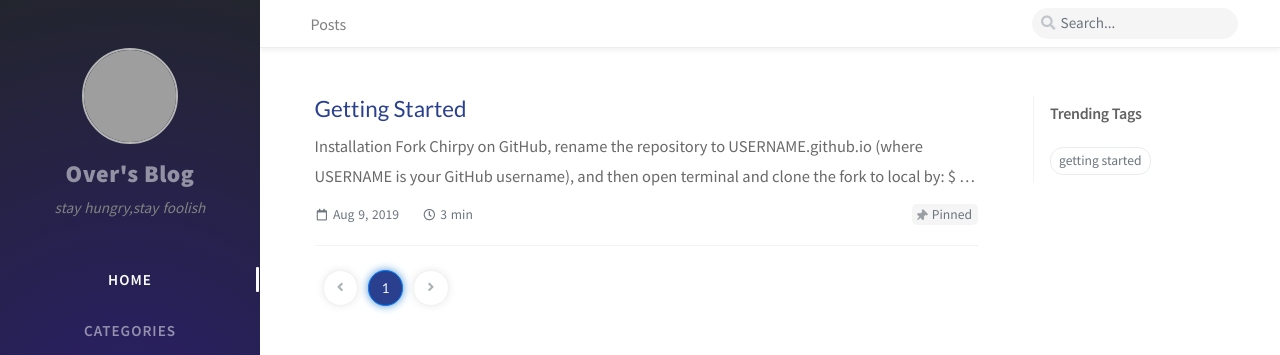
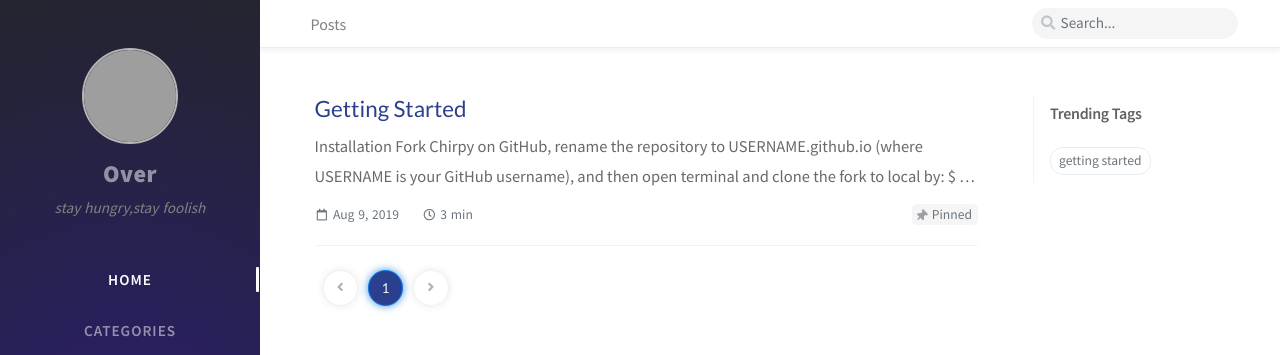
Before and after one commit to over-space/over-space.github.io, a Jekyll site: the page built from index.html, in a window 1280 px wide. Shown: the top 355 px of the page. Built offline with Jekyll 4.4.1, drawn with Linux system fonts in a browser that asks for light colours; nearby versions of some CDN libraries; the list of posts is cut into pages by our own code; comment, search, counter and statistics services are not loaded; grey boxes are pictures that could not be loaded.

Commit message:
修改名称

```diff
--- a/_config.yml
+++ b/_config.yml
@@ -7,7 +7,7 @@
 
 # jekyll-seo-tag settings › https://github.com/jekyll/jekyll-seo-tag/blob/master/docs/usage.md
 # --------------------------
-title: Over's Blog                          # the main title
+title: Over                          # the main title
 
 tagline: stay hungry,stay foolish   # it will display as the sub-title
 
```
